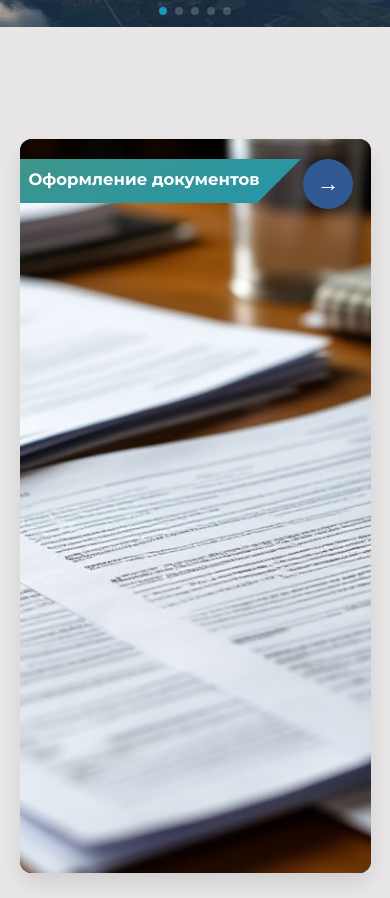
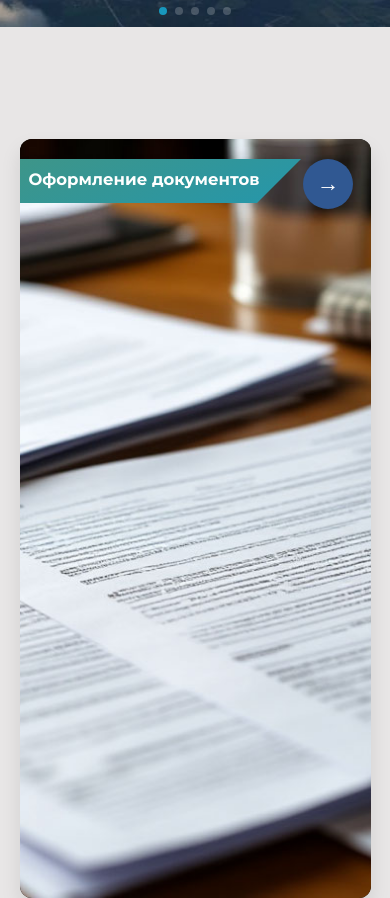
Before and after one commit to SnUega/CSC, a plain HTML site: page index.html in a window 390 px wide. Shown: the part 1757-2655 px from the top of the page. Drawn offline with nearby package versions, Linux system fonts and the light colour scheme; a web font is replaced by a local one.

Commit message:
Update services_card.css

```diff
--- a/css/services_card.css
+++ b/css/services_card.css
@@ -240,8 +240,8 @@
       height: auto;
       min-width: 90%;
       max-width: 95%;
-      min-height: 87vh;
-      max-height: 92vh;
+      min-height: 90vh;
+      max-height: 95vh;
       padding-bottom: 20px;
     }
 
@@ -290,7 +290,7 @@
     }
 
     .service_txt {
-      font-size: 85%;
+      font-size: 80%;
     }
 
     .services-card__back {
```
